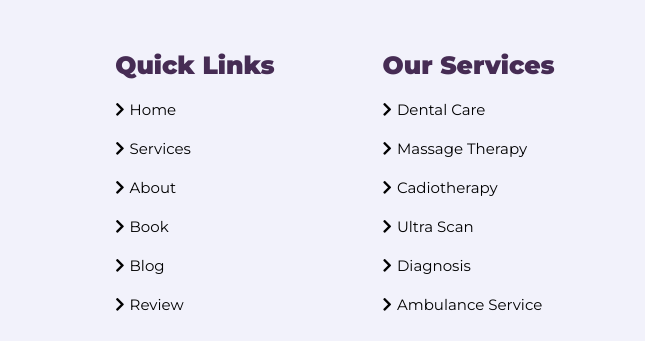
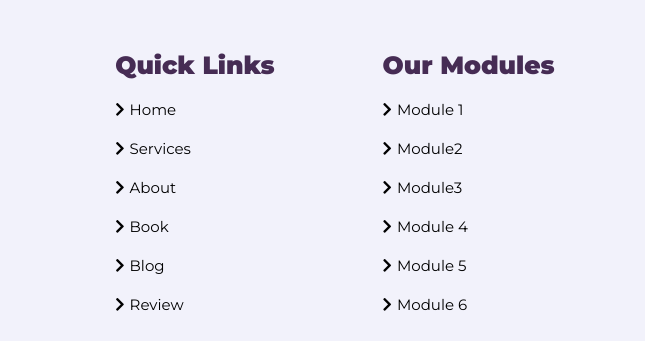
Before and after one commit to soulmechanik/Educ8e, a plain HTML site: page index.html in a window 1280 px wide. Shown: the part 1869-2210 px from the top of the page, 0-645 px from the left. Drawn offline with Linux system fonts and the light colour scheme.

Commit message:
Update index.html

```diff
--- a/index.html
+++ b/index.html
@@ -193,13 +193,13 @@
       <a href="#"><i class="fas fa-chevron-right"></i>Review</a>
   </div>
   <div class="box">
-      <h3>Our Services</h3>
-      <a href="#"><i class="fas fa-chevron-right"></i>Dental care</a>
-      <a href="#"><i class="fas fa-chevron-right"></i>Massage Therapy</a>
-      <a href="#"><i class="fas fa-chevron-right"></i>Cadiotherapy</a>
-      <a href="#"><i class="fas fa-chevron-right"></i>Ultra scan</a>
-      <a href="#"><i class="fas fa-chevron-right"></i>Diagnosis</a>
-      <a href="#"><i class="fas fa-chevron-right"></i>ambulance Service</a>
+      <h3>Our Modules</h3>
+      <a href="#"><i class="fas fa-chevron-right"></i>module 1</a>
+      <a href="#"><i class="fas fa-chevron-right"></i>Module2</a>
+      <a href="#"><i class="fas fa-chevron-right"></i>module3</a>
+      <a href="#"><i class="fas fa-chevron-right"></i>module 4</a>
+      <a href="#"><i class="fas fa-chevron-right"></i>module 5</a>
+      <a href="#"><i class="fas fa-chevron-right"></i>module 6</a>
 
   </div>
   <div class="box">
```
